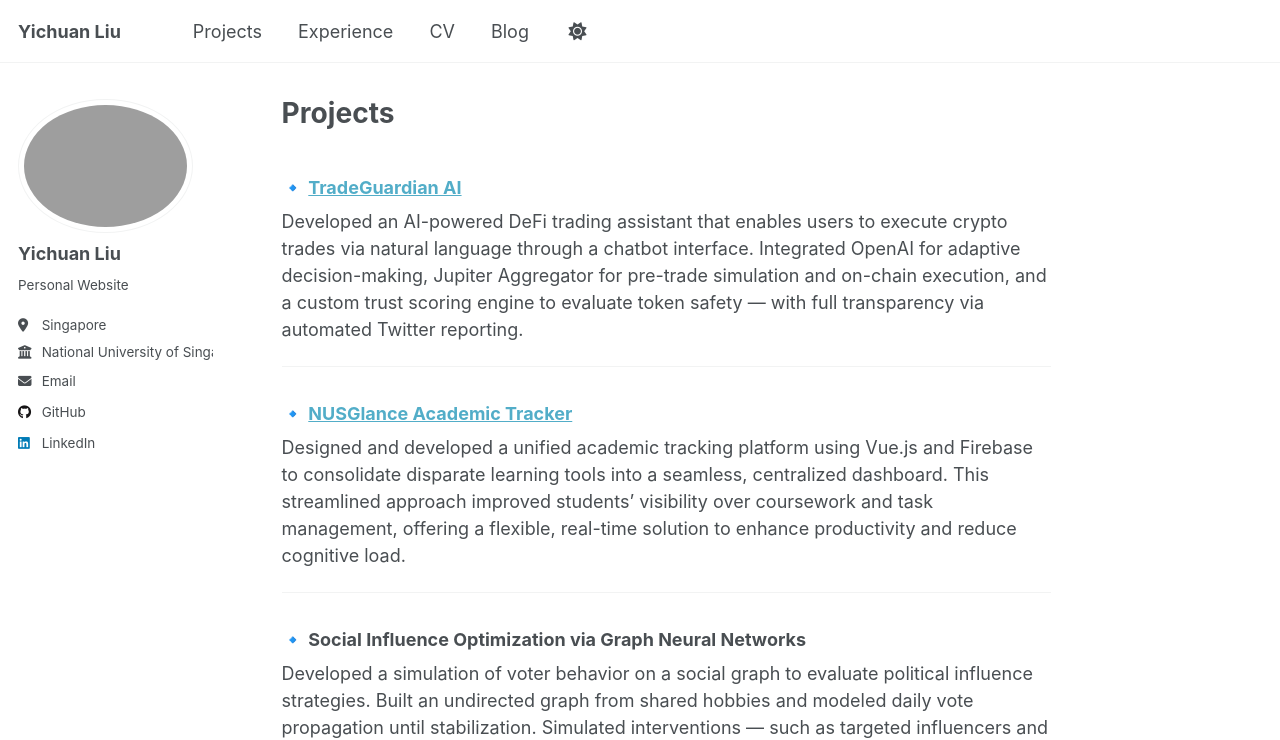
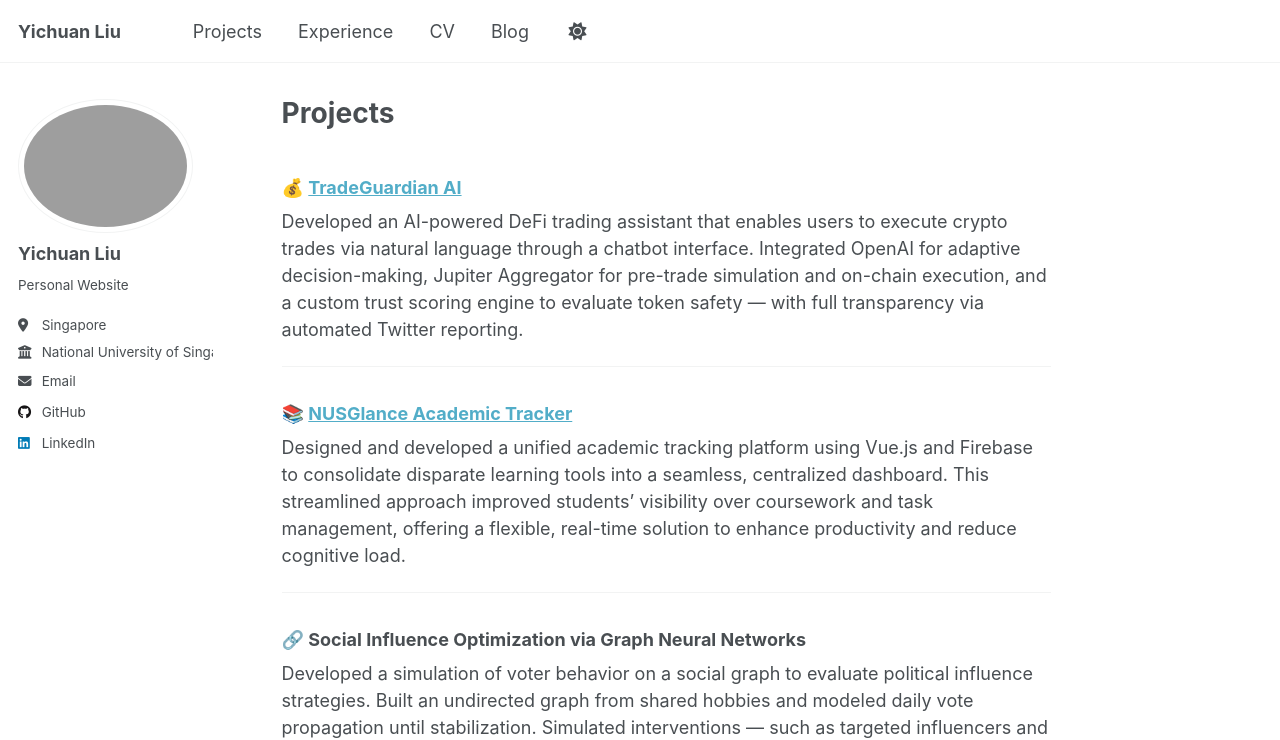
Before and after one commit to lydia372/lydia372.github.io, a Jekyll site: the page built from _pages/projects.md, in a window 1280 px wide and 1226 px high. Shown: the top 740 px of the window. Built offline with Jekyll 4.4.1, drawn with Linux system fonts in a browser that asks for light colours.

```diff
--- a/_pages/projects.md
+++ b/_pages/projects.md
@@ -5,18 +5,18 @@ layout: single
 author_profile: true
 ---
 
-### 🔹 [TradeGuardian AI](https://github.com/bnb-hack)
+### 💰 [TradeGuardian AI](https://github.com/bnb-hack)
 
 Developed an AI-powered DeFi trading assistant that enables users to execute crypto trades via natural language through a chatbot interface. Integrated OpenAI for adaptive decision-making, Jupiter Aggregator for pre-trade simulation and on-chain execution, and a custom trust scoring engine to evaluate token safety — with full transparency via automated Twitter reporting.
 
 ---
 
-### 🔹 [NUSGlance Academic Tracker](https://bt3103-7c86e.web.app)
+### 📚 [NUSGlance Academic Tracker](https://bt3103-7c86e.web.app)
 
 Designed and developed a unified academic tracking platform using Vue.js and Firebase to consolidate disparate learning tools into a seamless, centralized dashboard. This streamlined approach improved students’ visibility over coursework and task management, offering a flexible, real-time solution to enhance productivity and reduce cognitive load.
 
 ---
 
-### 🔹 Social Influence Optimization via Graph Neural Networks
+### 🔗 Social Influence Optimization via Graph Neural Networks
 
 Developed a simulation of voter behavior on a social graph to evaluate political influence strategies. Built an undirected graph from shared hobbies and modeled daily vote propagation until stabilization. Simulated interventions — such as targeted influencers and hobby-based tactics — to assess impact on voting outcomes. Applied spectral graph theory (Laplacian eigen-decomposition, L^k) to identify the most structurally influential nodes, informing optimal influence strategies based on network topology.
```
